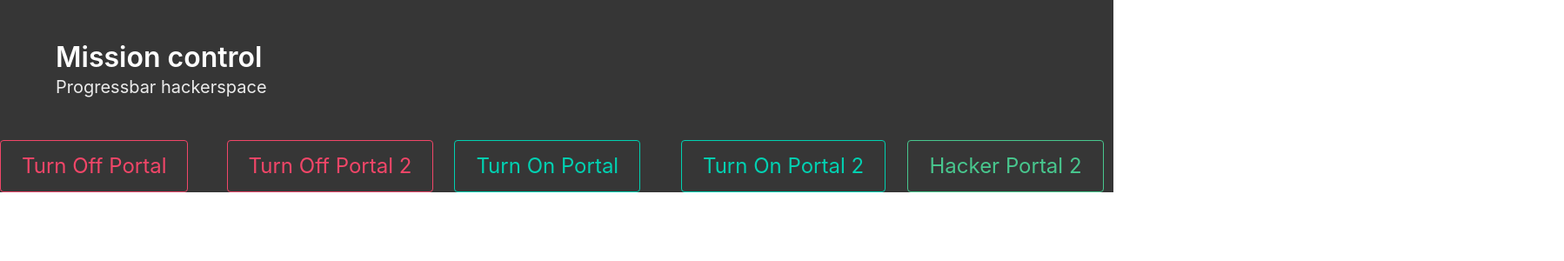
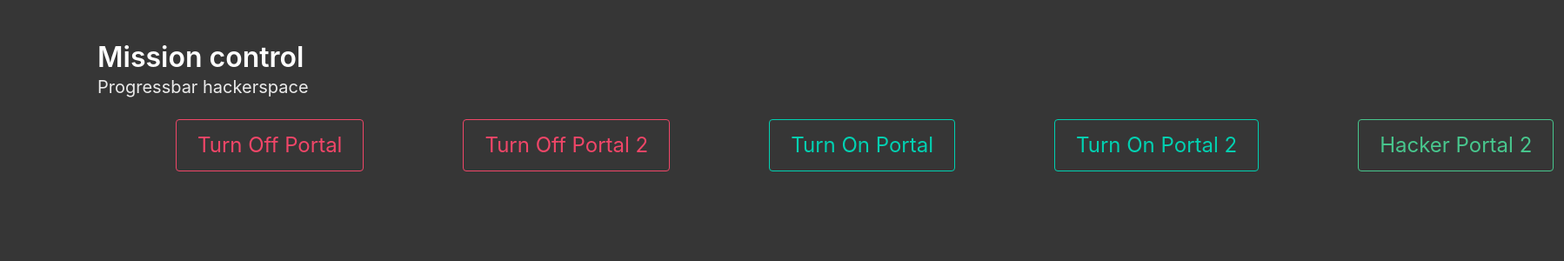
Before and after one commit to yangwao/hq.bar, a Vue app: page / in a window 1280 px wide. Shown: the top 300 px of the page at 87% size, 1798 px wide, since content can reach past the window. Built offline with nearby package versions, Linux system fonts and the light colour scheme.

Commit message:
edge margin and full dark background

```diff
--- a/src/App.vue
+++ b/src/App.vue
@@ -1,5 +1,5 @@
 <template>
-  <section class="hero is-dark">
+  <section class="container hero is-dark">
   <div class="hero-body">
     <div class="container">
       <h1 class="title">
@@ -8,26 +8,27 @@
       <h2 class="subtitle">
         Progressbar hackerspace
       </h2>
+      <div class="columns is-desktop">
+        <div class="column is-offset-1">
+          <button @click="turnOffPortal('http://portal.bar')" class="button is-large is-danger is-outlined">Turn Off Portal</button>
+        </div>
+        <div class="column is-offset-1">
+          <button @click="turnOffPortal('http://portal2.bar')" class="button is-large is-danger is-outlined">Turn Off Portal 2</button>
+        </div>
+        <div class="column is-offset-1">
+          <button @click="turnOnPortal('http://portal.bar')" class="button is-large is-primary is-outlined">Turn On Portal</button>
+        </div>
+        <div class="column is-offset-1">
+          <button @click="turnOnPortal('http://portal2.bar')" class="button is-large is-primary is-outlined">Turn On Portal 2</button>
+        </div>
+        <div class="column is-offset-1">
+          <button @click="hackerPortal('http://portal2.bar')" class="button is-large is-success is-outlined">Hacker Portal 2</button>
+        </div>
+      </div>
     </div>
   </div>
 
-      <div class="columns">
-        <div class="column is-mobile">
-          <button @click="turnOffPortal('http://portal.bar')" class="button is-large is-danger is-outlined">Turn Off Portal</button>
-        </div>
-        <div class="column is-mobile">
-          <button @click="turnOffPortal('http://portal2.bar')" class="button is-large is-danger is-outlined">Turn Off Portal 2</button>
-        </div>
-        <div class="column">
-          <button @click="turnOnPortal('http://portal.bar')" class="button is-large is-primary is-outlined">Turn On Portal</button>
-        </div>
-        <div class="column is-mobile">
-          <button @click="turnOnPortal('http://portal2.bar')" class="button is-large is-primary is-outlined">Turn On Portal 2</button>
-        </div>
-        <div class="column is-mobile">
-          <button @click="hackerPortal('http://portal2.bar')" class="button is-large is-success is-outlined">Hacker Portal 2</button>
-        </div>
-      </div>
+
       <!-- <router-view></router-view> -->
 </section>
 </template>
@@ -97,9 +98,10 @@ export default {
 <style>
 @import "~bulma/css/bulma.css";
 
-/*body {
-    margin: 0;
+html {
+    background-color: #363636;
 }
+/*
 
 #app {
     font-family: 'Avenir', Helvetica, Arial, sans-serif;
```
